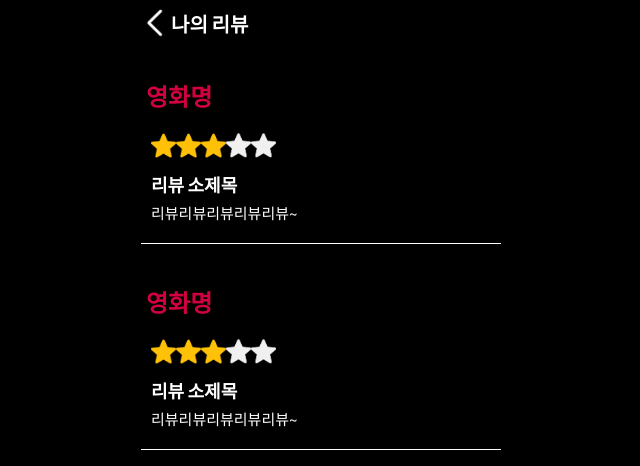
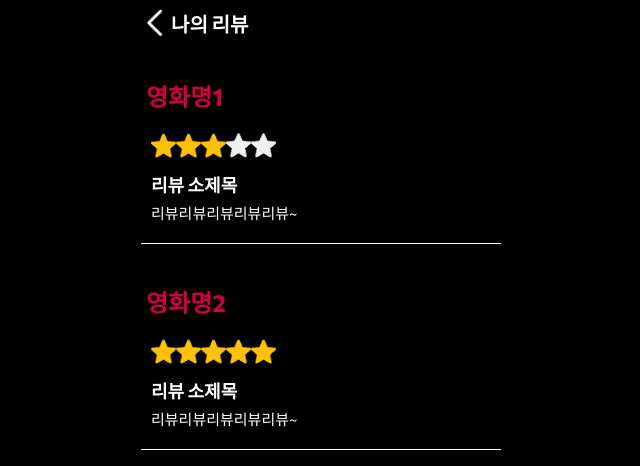
Before and after one commit to Munhak-Zip/Munhak.Zip_Front, a React (Create React App) app: page /wish/myReviewDetail in a window 1280 px wide. Shown: the top 466 px of the page, without its empty margins (319-959 px from the left). Built offline with nearby package versions, Linux system fonts and the light colour scheme.

Commit message:
[fix] 코드 수정 #19

```diff
--- a/src/views/wish/MyReviewDetail.js
+++ b/src/views/wish/MyReviewDetail.js
@@ -5,57 +5,60 @@ import React from "react";
 import '../../resources/css/Wish/ReviewDetail.css';
 
 const MyReviewDetail=() =>{
+    const reviews = {
+        '영화명1': [
+            {
+                stars: 3,
+                reviewTitle: '리뷰 소제목',
+                reviewContent: '리뷰리뷰리뷰리뷰리뷰~',
+            }
+        ],
+        '영화명2': [
+            {
+                stars: 5,
+                reviewTitle: '리뷰 소제목',
+                reviewContent: '리뷰리뷰리뷰리뷰리뷰~',
+            }
+        ],
+        // 추가적인 영화 리뷰들...
+    };
+
     return (
+
         <div className="mobile">
             <div className="back_img">
                 <img src={back} width={30} height={30}/>
                 <span>나의 리뷰</span>
             </div>
-
+            {Object.keys(reviews).map(movieTitle => (
+                <div key={movieTitle}>
                     <div className="critic_title">
-                영화명
+                        {movieTitle}
                     </div>
 
-            <div className="critic">
+                    {/* 특정 영화명에 해당하는 리뷰들만 출력 */}
+                    {reviews[movieTitle].map((review, idx) => (
+                        <div key={idx} className="critic">
                             <div className="star_critic">
-                    <img className="star_image" src={star} width={25} height={25}/>
-                    <img className="star_image" src={star} width={25} height={25}/>
-                    <img className="star_image" src={star} width={25} height={25}/>
-                    <img className="star_image" src={starN} width={25} height={25}/>
-                    <img className="star_image" src={starN} width={25} height={25}/>
+                                {Array.from({ length: review.stars }).map((_, i) => (
+                                    <img key={i} className="star_image" src={star} width={25} height={25}/>
+                                ))}
+                                {Array.from({ length: 5 - review.stars }).map((_, i) => (
+                                    <img key={review.stars + i} className="star_image" src={starN} width={25} height={25}/>
+                                ))}
                             </div>
 
                             <div className="critic_review_mid">
-                    리뷰 소제목
+                                {review.reviewTitle}
                             </div>
                             <div className="critic_review">
-                    리뷰리뷰리뷰리뷰리뷰~
+                                {review.reviewContent}
                             </div>
                             <div className="horizontal-line"></div>
                         </div>
-
-
-            <div className="critic_title">
-                영화명
+                    ))}
                 </div>
-
-            <div className="critic">
-                <div className="star_critic">
-                    <img className="star_image" src={star} width={25} height={25}/>
-                    <img className="star_image" src={star} width={25} height={25}/>
-                    <img className="star_image" src={star} width={25} height={25}/>
-                    <img className="star_image" src={starN} width={25} height={25}/>
-                    <img className="star_image" src={starN} width={25} height={25}/>
-                </div>
-
-                <div className="critic_review_mid">
-                    리뷰 소제목
-                </div>
-                <div className="critic_review">
-                    리뷰리뷰리뷰리뷰리뷰~
-                </div>
-                <div className="horizontal-line"></div>
-            </div>
+            ))}
 
         </div>
     );
```
Lines whose indentation alone changed are shown as unchanged.
